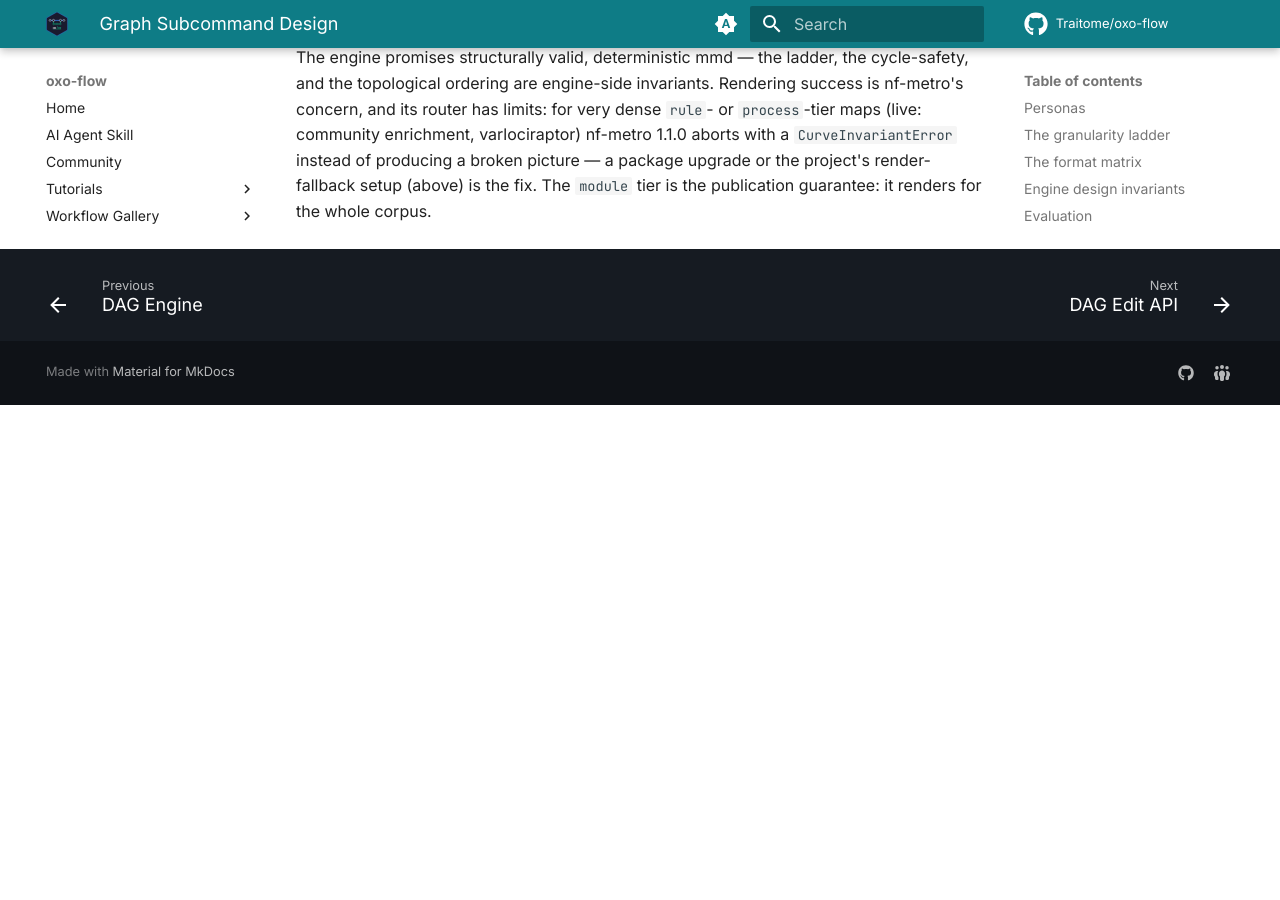
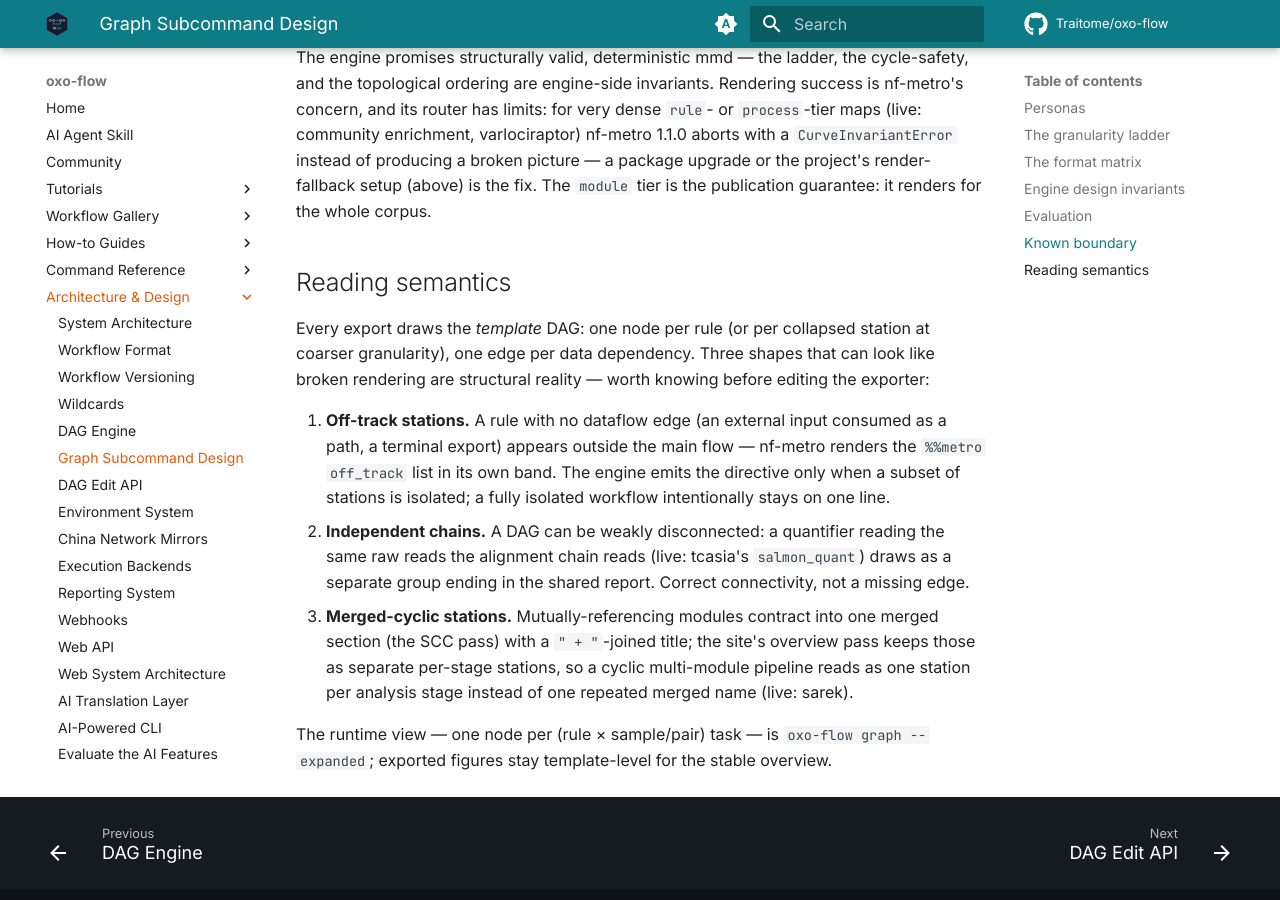
Before and after one commit to Traitome/oxo-flow, an MkDocs documentation site: the page built from docs/guide/src/reference/graph-subcommand.md, in a window 1280 px wide and 900 px high, scrolled down 3938 px. Built offline with MkDocs 1.6.1 and Material for MkDocs 9.7.7, drawn with Linux system fonts in a browser that asks for light colours; comment, search, counter and statistics services are not loaded; the version menu is left out; before the commit the page ends 4343 px from its top, so only the background shows below that.

Commit message:
docs(graph): reading semantics — off-track, independent chains, merged-cyclic (#330)
Every export is the template DAG; the page renders that truth and three
drawn shapes look like breakage to a newcomer. Document them (with the
live examples tcasia salmon_quant, mixscape exports, sarek cyclic
sections) so the exporter is never 'fixed' against real structure.

```diff
--- a/docs/guide/src/reference/graph-subcommand.md
+++ b/docs/guide/src/reference/graph-subcommand.md
@@ -134,3 +134,29 @@
 producing a broken picture — a package upgrade or the project's render-fallback
 setup (above) is the fix. The `module` tier is the publication guarantee:
 it renders for the whole corpus.
+
+## Reading semantics
+
+Every export draws the *template* DAG: one node per rule (or per collapsed
+station at coarser granularity), one edge per data dependency. Three shapes
+that can look like broken rendering are structural reality — worth knowing
+before editing the exporter:
+
+1. **Off-track stations.** A rule with no dataflow edge (an external input
+   consumed as a path, a terminal export) appears outside the main flow —
+   nf-metro renders the `%%metro off_track` list in its own band. The
+   engine emits the directive only when a subset of stations is isolated;
+   a fully isolated workflow intentionally stays on one line.
+2. **Independent chains.** A DAG can be weakly disconnected: a quantifier
+   reading the same raw reads the alignment chain reads (live: tcasia's
+   `salmon_quant`) draws as a separate group ending in the shared report.
+   Correct connectivity, not a missing edge.
+3. **Merged-cyclic stations.** Mutually-referencing modules contract into
+   one merged section (the SCC pass) with a `" + "`-joined title; the
+   site's overview pass keeps those as separate per-stage stations, so a
+   cyclic multi-module pipeline reads as one station per analysis stage
+   instead of one repeated merged name (live: sarek).
+
+The runtime view — one node per (rule × sample/pair) task — is
+`oxo-flow graph --expanded`; exported figures stay template-level for the
+stable overview.
```
